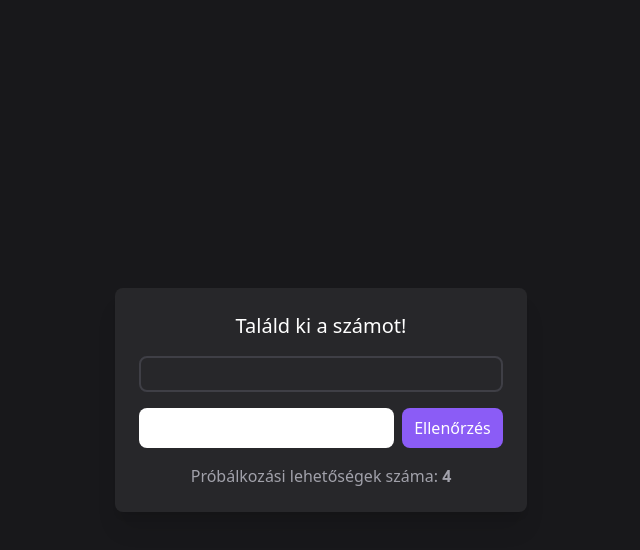
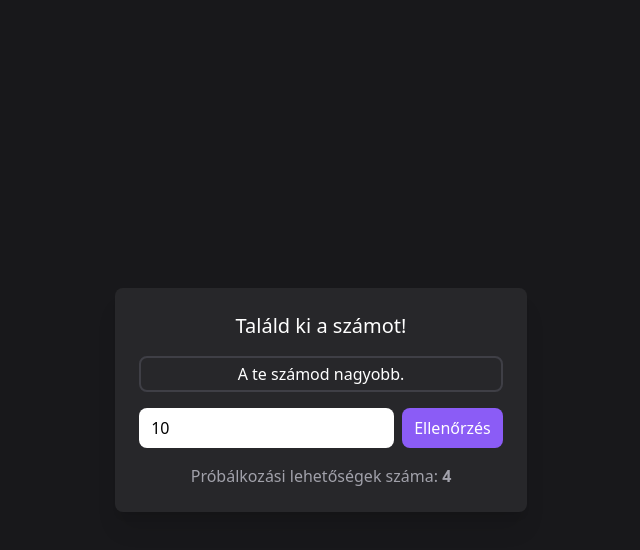
Before and after one commit to VezRoland/numbers-game, a website with bundled scripts: page index.html in a window 1280 px wide. Both pictures are taken after a click on the button "Ellenőrzés". Shown: the whole page, without its empty margins (319-959 px from the left). Built offline with nearby package versions, Linux system fonts and the light colour scheme.

Commit message:
kis javítások

```diff
--- a/index.html
+++ b/index.html
@@ -12,10 +12,10 @@
 		<h1 class="text-center text-xl">Találd ki a számot!</h1>
 		<div class="msg min-h-[2.25em] grid place-items-center px-3 rounded-lg border-2 border-zinc-700"></div>
 		<form class="flex flex-col md:flex-row gap-2" id="form">
-			<input class="px-3 py-2 rounded-lg text-black" type="text" name="number">
+			<input class="px-3 py-2 rounded-lg text-black" type="text" name="number" value="10">
 			<button class="px-3 py-2 rounded-lg bg-violet-500 disabled:bg-zinc-700 disabled:cursor-not-allowed" type="submit">Ellenőrzés</button>
 		</form>
-		<p class="text-center text-zinc-400">Próbálkozási lehetőségek száma: <span class="font-bold" id="atemptsRemaning">0</span></p>
+		<p class="text-center text-zinc-400">Próbálkozási lehetőségek száma: <span class="font-bold" id="attemptsRemaning">0</span></p>
 	</main>
 </body>
 </html>
--- a/main.js
+++ b/main.js
@@ -2,13 +2,13 @@ import { genarateRandomNr, compare } from './utils.js'
 
 const randomNumber = genarateRandomNr(1, 20)
 const msg="Nincs több tippelési lehetőséged!"
-let atemptsRemaning=5
+let attemptsRemaning=5
 
 export function atempt(UserAns,randomNr){
-    atemptsRemaning--
-    document.getElementById("atemptsRemaning").innerHTML=atemptsRemaning
+    attemptsRemaning--
+    document.getElementById("attemptsRemaning").innerHTML=attemptsRemaning
     if(UserAns!=randomNr){
-        if(atemptsRemaning==0){
+        if(attemptsRemaning==0){
             document.querySelector("button").disabled=true
             document.querySelector('.msg').textContent = msg
         }
@@ -29,5 +29,7 @@ export function check(event) {
 	atempt(inputNumber,randomNumber)
 }
 
-document.querySelector('#form').onsubmit = check
-document.getElementById("atemptsRemaning").innerHTML=atemptsRemaning
+window.addEventListener('DOMContentLoaded', () => {
+	document.querySelector('#form').onsubmit = check
+	document.getElementById("attemptsRemaning").innerHTML=attemptsRemaning
+})
```
